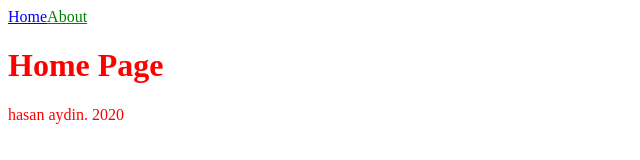
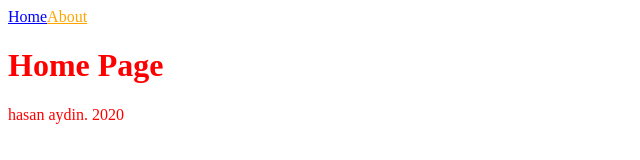
Before and after one commit to hasanaydins/next-starter, a Next.js app: page / in a window 1280 px wide. Shown: the top 160 px of the page, without its empty margins (0-640 px from the left). Built offline with nearby package versions, Linux system fonts and the light colour scheme.

Commit message:
method 3 : css in js - inline css

```diff
--- a/components/navigation.js
+++ b/components/navigation.js
@@ -7,7 +7,7 @@ function Navigation() {
         <a className={styles.link}>Home</a>
       </Link>
       <Link href="/about">
-        <a>About</a>
+        <a  style={{ color: 'orange' }}>About</a>
       </Link>
     </nav>
   )
```
